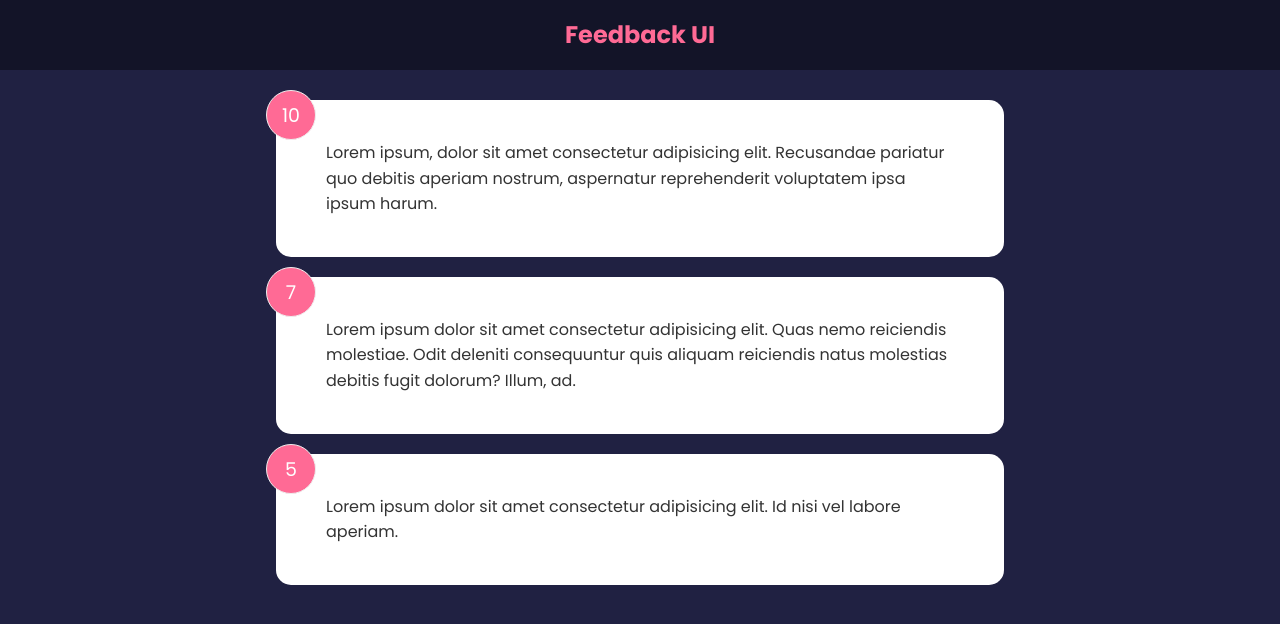
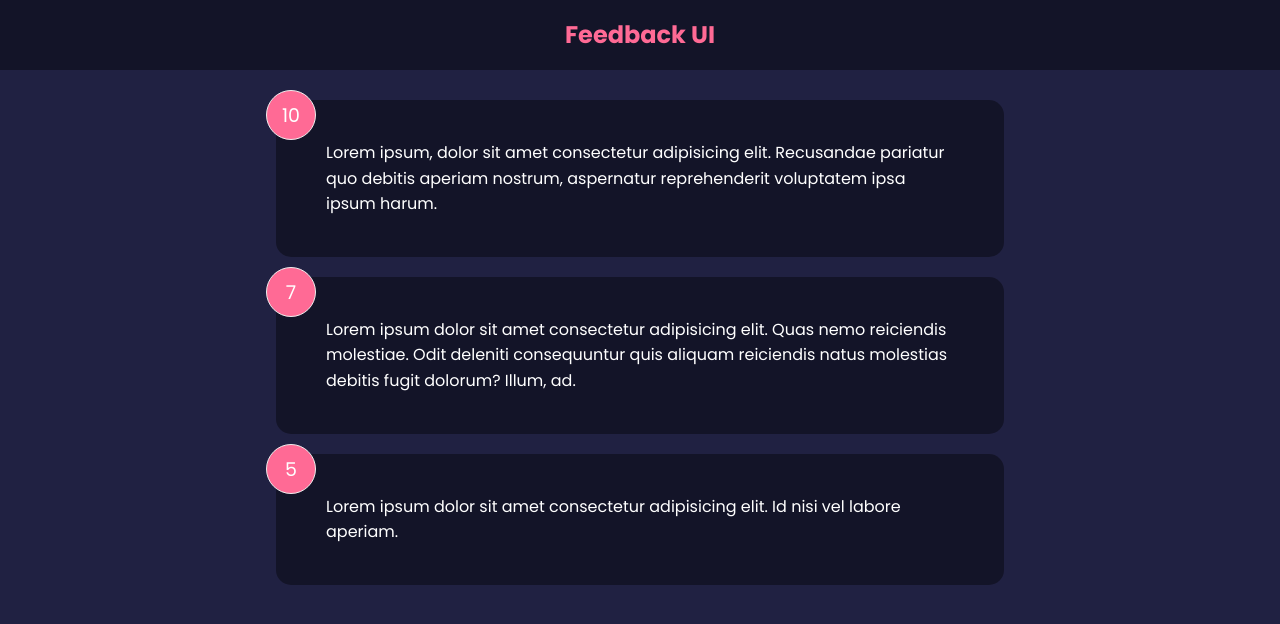
Before and after one commit to Radexman/react-recap, a React (Vite) app: page / in a window 1280 px wide. Shown: the top 624 px of the page. Built offline with nearby package versions, Linux system fonts and the light colour scheme.

Commit message:
Conditional Styling

```diff
--- a/src/components/FeedbackItem.jsx
+++ b/src/components/FeedbackItem.jsx
@@ -1,12 +1,13 @@
 import PropTypes from 'prop-types';
+import Card from './shared/Card';
 
 const FeedbackItem = ({ item }) => {
 	const { rating, text } = item;
 	return (
-		<div className='card'>
+		<Card reverse={true}>
 			<div className='num-display'>{rating}</div>
 			<div className='text-display'>{text}</div>
-		</div>
+		</Card>
 	);
 };
 
--- /dev/null
+++ b/src/components/shared/Card.jsx
@@ -0,0 +1,25 @@
+import PropTypes from 'prop-types';
+
+const Card = ({ children, reverse }) => {
+	// return <div className={`card ${reverse && 'card-reverse'}`}>{children}</div>;
+
+	return (
+		<div
+			className='card'
+			style={reverse ? { backgroundColor: 'rgba(0,0,0,0.4)', color: '#ffffff' } : { backgroundColor: '#ffffff', color: '#000000' }}
+		>
+			{children}
+		</div>
+	);
+};
+
+Card.defaultProps = {
+	reverse: true,
+};
+
+Card.propTypes = {
+	children: PropTypes.array.isRequired,
+	reverse: PropTypes.bool,
+};
+
+export default Card;
--- a/src/index.css
+++ b/src/index.css
@@ -41,7 +41,7 @@ header {
 	position: relative;
 }
 
-.card.reverse {
+.card.card-reverse {
 	background-color: rgba(0, 0, 0, 0.4);
 	color: #fff;
 }
```
